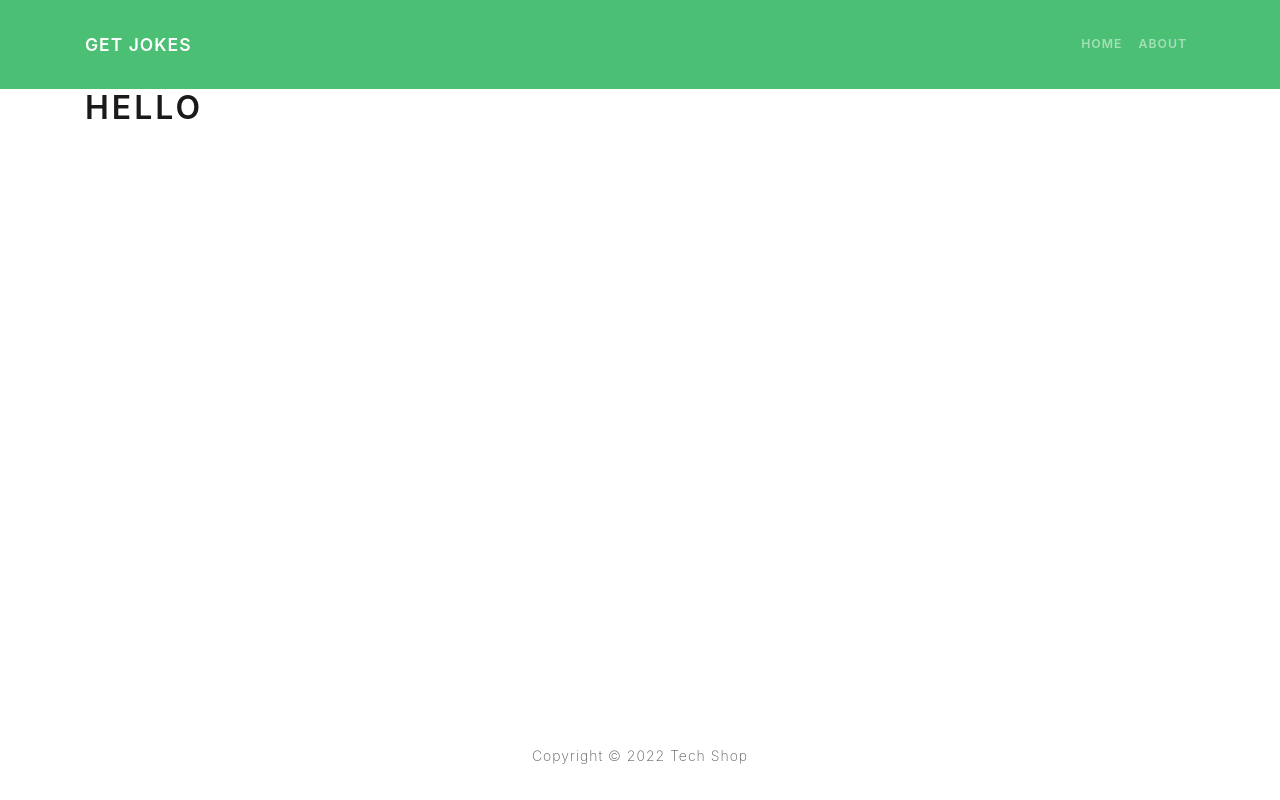
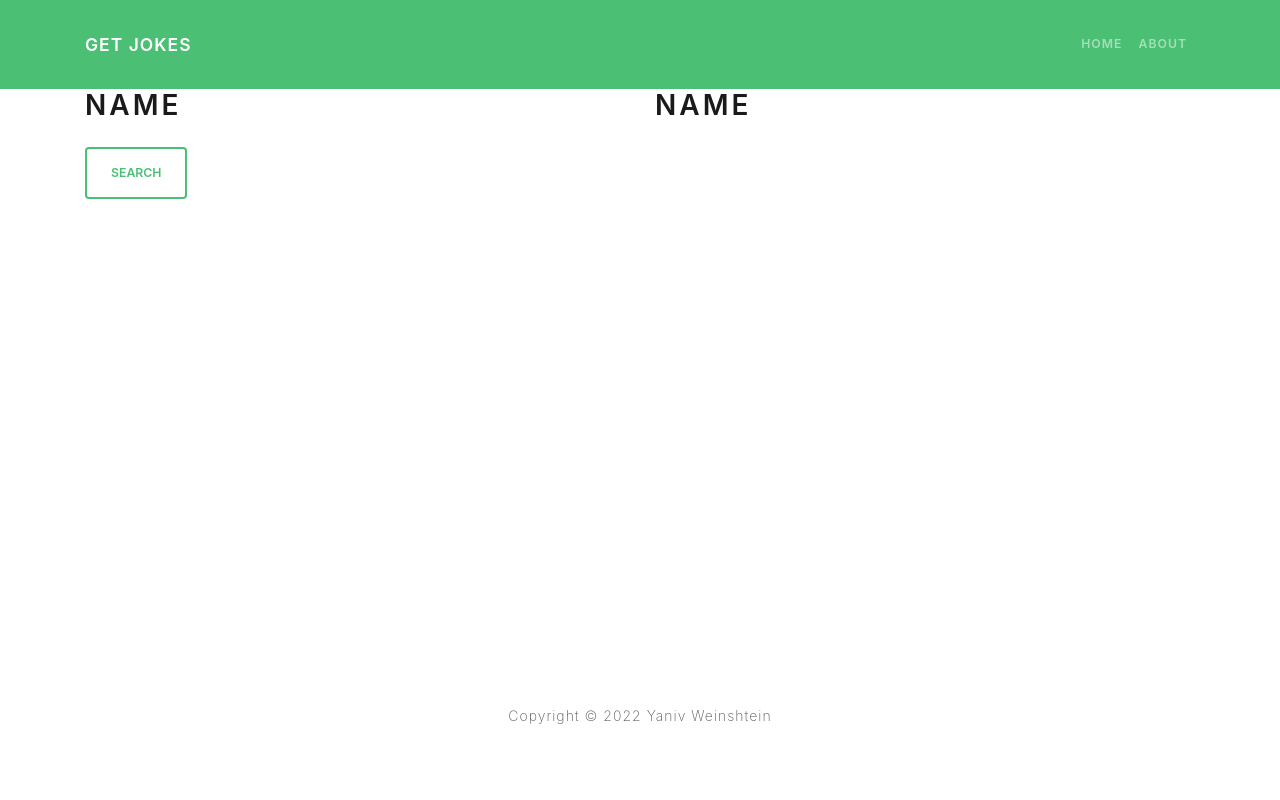
Before and after one commit to YanivWein24/Get-Jokes, a React (Create React App) app: page / in a window 1280 px wide. Built offline with nearby package versions, Linux system fonts and the light colour scheme; no server answers.

Commit message:
Joke component, Basic api call, starting Menu component

```diff
--- a/src/App.js
+++ b/src/App.js
@@ -1,24 +1,44 @@
-import React from 'react';
+import React, { useState } from 'react';
 import axios from 'axios';
-import { Container } from "react-bootstrap"
+import { Container, Button } from "react-bootstrap"
 import Header from "./components/Header"
 import Footer from "./components/Footer"
+import Joke from "./components/Joke"
+import Menu from "./components/Menu"
 
 
 function App() {
-  const url = `https://v2.jokeapi.dev/joke/Any`
 
-  axios.get(url).then((response) => {
-    console.log(response)
+  const url = `https://v2.jokeapi.dev/joke/Any?type=single`
+  const [data, setData] = useState({})
+  const [category, setCategory] = useState("")
+  const [joke, setJoke] = useState("")
+  // const [blackList, setBlackList] = useState({})
 
-  })
+  const findJoke = async (event) => {
+    const response = await axios.get(url)
+    setData(response.data)
+    setCategory(response.data.category)
+    setJoke(response.data.joke)
+    // setBlackList(response.data.flags)
+    // const items = Object.keys(response.data.flags)
+    // // console.log(Object.keys(response.data.flags))
+    // items.forEach((key, value) => {
+    //   console.log(`${key}: ${items[key]}`);
+    // })
+  }
+
 
   return (
     <div className="App">
       <Header />
       <main>
         <Container> {/* center the content */}
-          <h1>hello</h1>
+          <div className="Search">
+            <Menu />
+            <Button variant="outline-success" className="rounded my-3" type="button" onClick={findJoke}>Search</Button>
+          </div>
+          {data.error === false && <Joke category={category} joke={joke}></Joke>}
         </Container>
       </main>
       <Footer />
--- a/src/components/Footer.js
+++ b/src/components/Footer.js
@@ -9,7 +9,7 @@ const Footer = () => {
             <Container>
                 <Row>
                     <Col className="text-center py-3"> {/*py-3 = padding on y axis 3 */}
-                        Copyright &copy; {year} Tech Shop
+                        Copyright &copy; {year} Yaniv Weinshtein
                     </Col>
                 </Row>
             </Container>
--- /dev/null
+++ b/src/components/Joke.js
@@ -0,0 +1,13 @@
+import React from 'react'
+
+
+const Joke = (props) => {
+    return (
+        <div className="joke">
+            <div className="category">Category: {props.category}</div>
+            <div className="Joke">{props.joke}</div>
+        </div>
+    )
+}
+
+export default Joke
--- /dev/null
+++ b/src/components/Menu.js
@@ -0,0 +1,22 @@
+import React from 'react'
+import { Row, Col } from 'react-bootstrap'
+
+const Menu = (props) => {
+
+
+
+    return (
+        <div>
+            <Row>
+                <Col>
+                    <h2>name</h2>
+                </Col>
+                <Col>
+                    <h2>name</h2>
+                </Col>
+            </Row>
+        </div>
+    )
+}
+
+export default Menu
--- a/src/index.css
+++ b/src/index.css
@@ -15,5 +15,5 @@ code {
 }
 
 main {
-  min-height: 80vh;
+  min-height: 75vh;
 }
```
